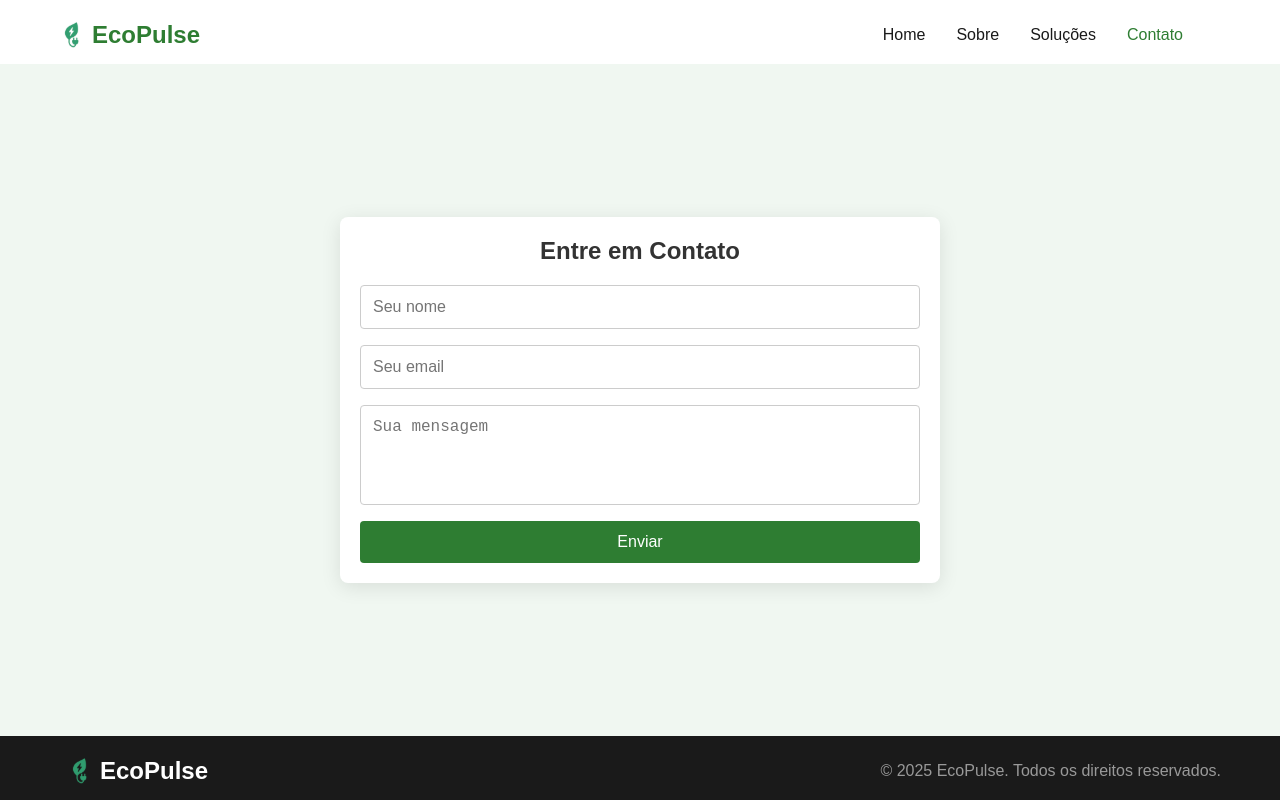
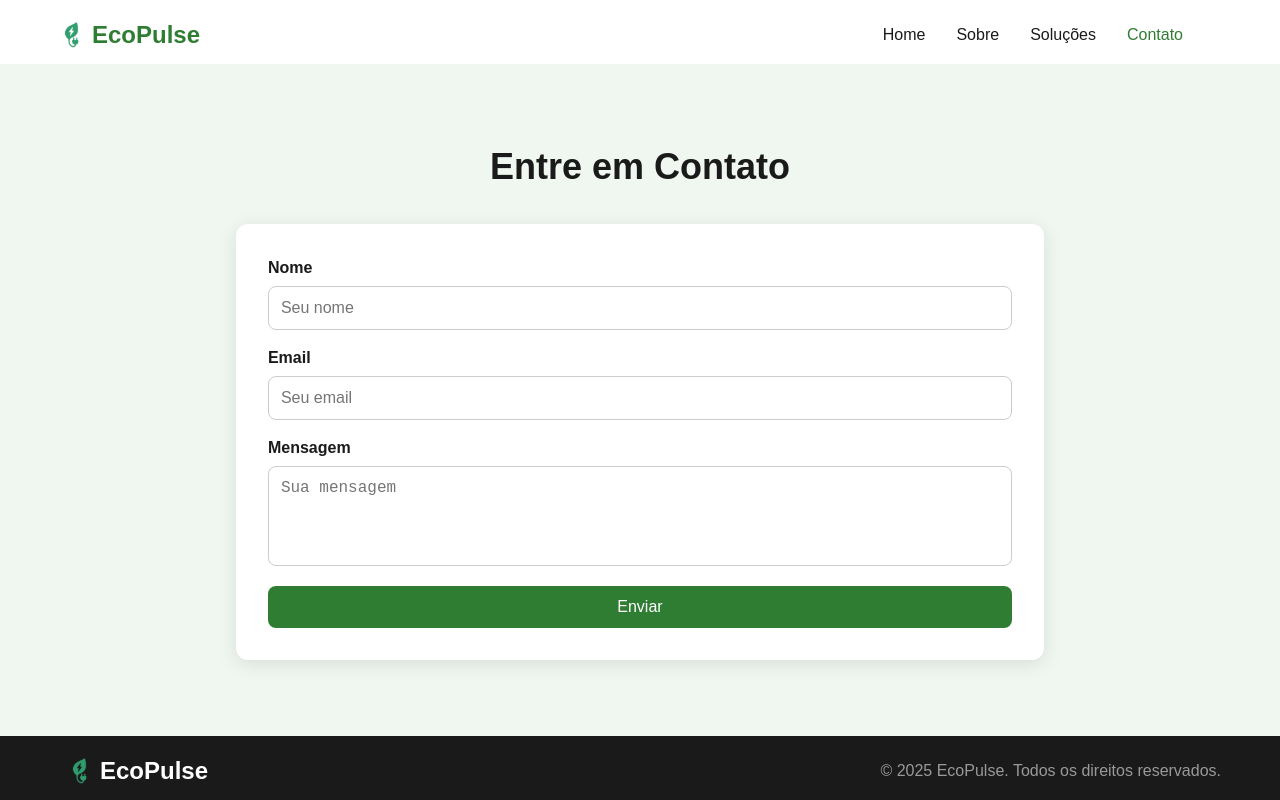
Before and after one commit to Balchaki/ecopulse, a Next.js app: page /contact in a window 1280 px wide. Built offline with nearby package versions, Linux system fonts and the light colour scheme.

Commit message:
refactor: styles of contact page

```diff
--- a/src/app/contact/page.module.css
+++ b/src/app/contact/page.module.css
@@ -7,35 +7,42 @@
 }
 
 .main {
-  width: 100%;
-  max-width: 600px;
-  padding: 20px;
-  background: #fff;
-  border-radius: 8px;
-  box-shadow: 0 4px 20px rgba(0, 0, 0, 0.1);
+  display:flex;
+  flex-direction: column;
+  align-content: center;
+  align-items: center;
+  justify-content: center;
 }
 
 .title {
-  font-size: 24px;
+  color: #1A1A1A;
+  text-align: center;
+  font-family: inherit;
+  font-size: 36px;
+  font-style: normal;
   font-weight: 700;
-  margin-bottom: 20px;
-  text-align: center;
-  color: #333;
+  line-height: 54px;
+  margin-bottom: 30px;
 }
 
 .form {
-  display: flex;
-  flex-direction: column;
-  gap: 16px;
+  width: 80%;
+  height: auto;
+  border-radius: 12px;
+  background: #FFF;
+  box-shadow: 0 4px 20px 0 rgba(0, 0, 0, 0.10);
+  padding: 32px 32px;
 }
 
 .input,
 .textarea {
+  margin-top: 6px;
   width: 100%;
   padding: 12px;
   font-size: 16px;
   border: 1px solid #ccc;
-  border-radius: 4px;
+  border-radius: 8px;
+  margin-bottom: 16px;
 }
 
 .textarea {
@@ -44,12 +51,13 @@
 }
 
 .button {
+  width: 100%;
   padding: 12px;
   font-size: 16px;
   background-color: #2E7D32;
   color: white;
   border: none;
-  border-radius: 4px;
+  border-radius: 8px;
   cursor: pointer;
   text-align: center;
 }
@@ -57,3 +65,12 @@
 .button:hover {
   background-color: #205823;
 }
+
+.form label{
+  color: #1A1A1A;
+  font-family: inherit;
+  font-size: 16px;
+  font-style: normal;
+  font-weight: bold;
+  line-height: 24px;
+}
--- a/src/app/contact/page.tsx
+++ b/src/app/contact/page.tsx
@@ -8,17 +8,23 @@ export default function ContactPage() {
       <main className={styles.main}>
         <h1 className={styles.title}>Entre em Contato</h1>
         <form className={styles.form}>
+          <label htmlFor={"nome"}>Nome</label>
           <input
             type="text"
+            id="nome"
             placeholder="Seu nome"
             className={styles.input}
           />
+          <label htmlFor={"email"}>Email</label>
           <input
+            id="email"
             type="email"
             placeholder="Seu email"
             className={styles.input}
           />
+          <label htmlFor={"message"}>Mensagem</label>
           <textarea
+            id="message"
             placeholder="Sua mensagem"
             className={styles.textarea}
           ></textarea>
--- a/src/app/page.tsx
+++ b/src/app/page.tsx
@@ -39,6 +39,11 @@ const StartButton = styled.button`
     background: #2E7D32;
     margin-top: 31px;
     color: white;
+
+    &:hover{
+        background: #205823;
+        border-color: transparent;
+    }
 `
 
 const LogoContainer = styled.div`
```
